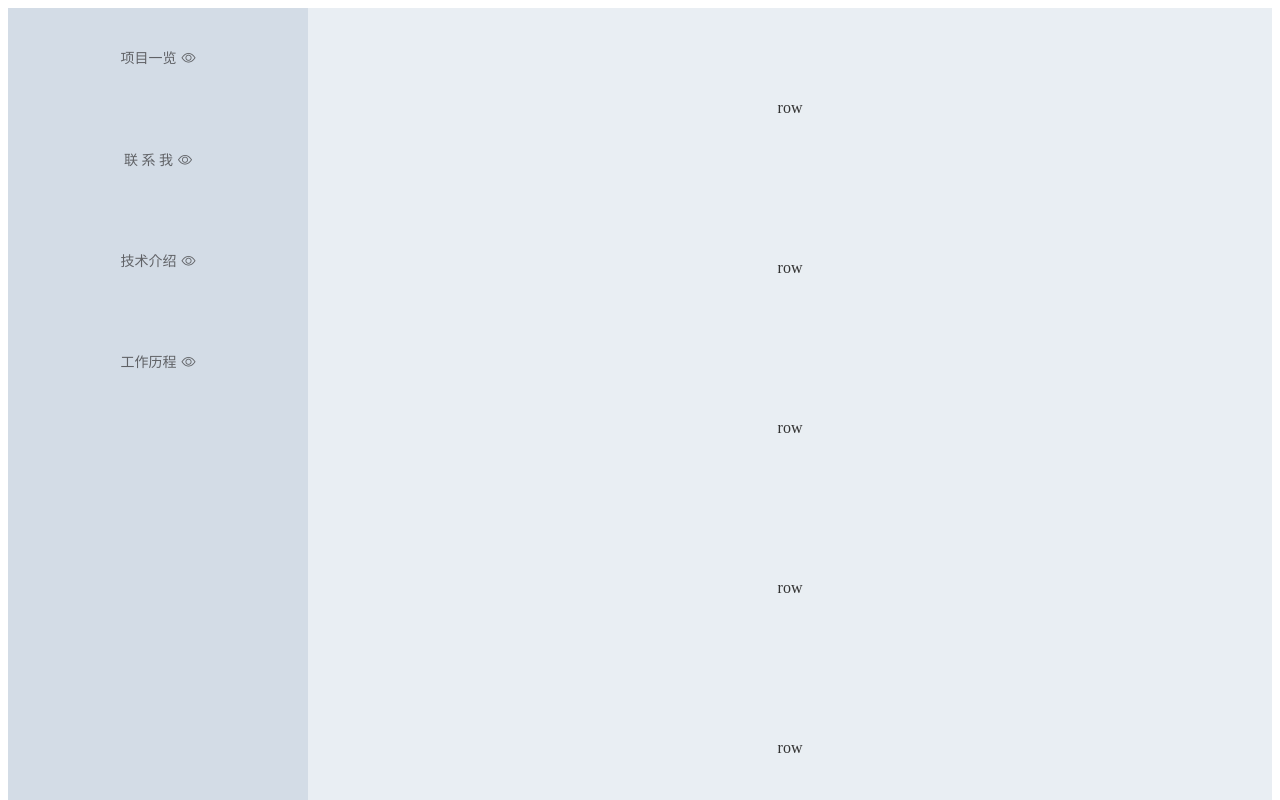
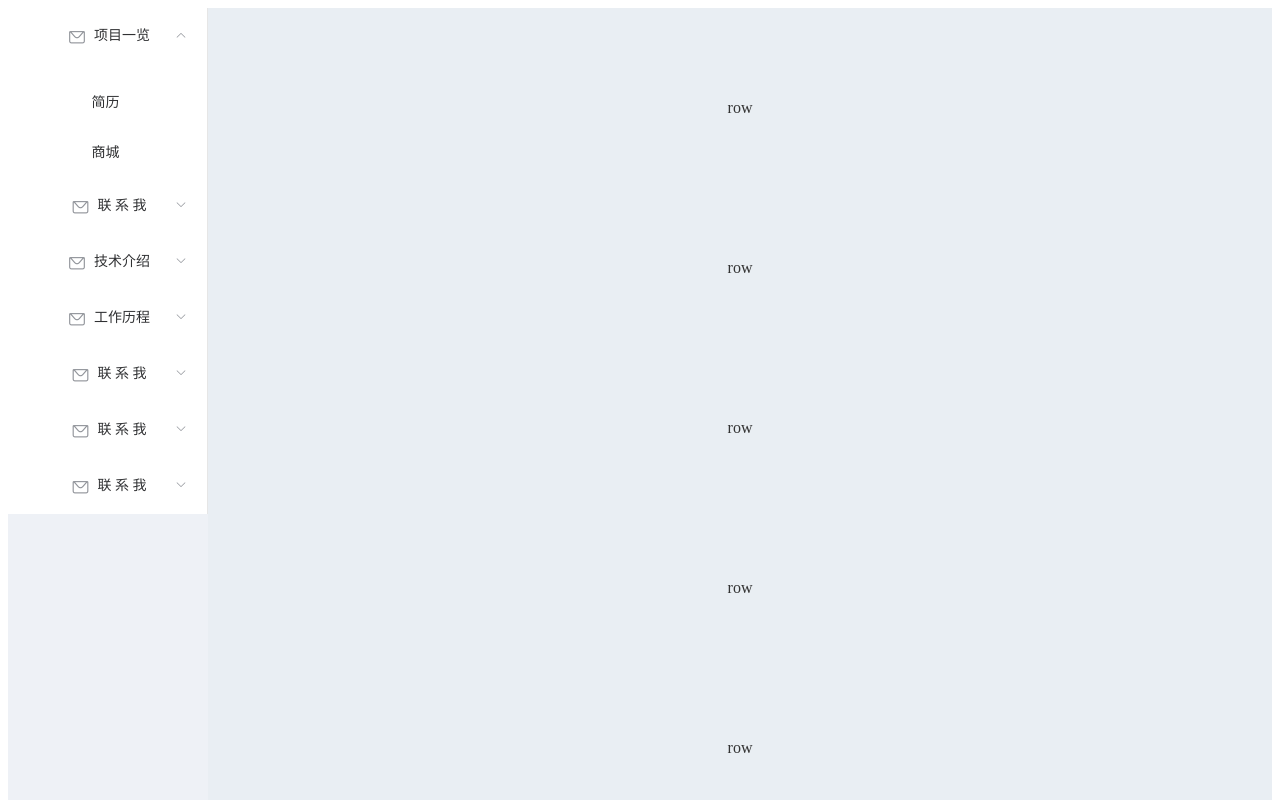
Before and after one commit to suveng/mede, a Vue app: page /index in a window 1280 px wide. Shown: the top 800 px of the page. Built offline with nearby package versions, Linux system fonts and the light colour scheme.

Commit message:
力邀炽培加入

```diff
--- a/src/views/Index.vue
+++ b/src/views/Index.vue
@@ -5,19 +5,58 @@
         <el-backtop/>
 
         <el-container>
-            <el-aside>
-                <el-row>
-                    <el-link>项目一览<i class="el-icon-view el-icon--right"/></el-link>
-                </el-row>
-                <el-row>
-                    <el-link>联 系 我<i class="el-icon-view el-icon--right"/></el-link>
-                </el-row>
-                <el-row>
-                    <el-link>技术介绍<i class="el-icon-view el-icon--right"/></el-link>
-                </el-row>
-                <el-row>
-                    <el-link>工作历程<i class="el-icon-view el-icon--right"/></el-link>
-                </el-row>
+            <el-aside width="200px" style="background-color: rgb(238, 241, 246)">
+                <el-menu  :default-openeds="['1']">
+                    <el-submenu index="1">
+                        <template slot="title"><i class="el-icon-message"></i>项目一览</template>
+                        <el-menu-item-group>
+                            <el-menu-item index="1-1">简历</el-menu-item>
+                            <el-menu-item index="1-2">商城</el-menu-item>
+                        </el-menu-item-group>
+                    </el-submenu>
+                    <el-submenu index="2">
+                        <template slot="title"><i class="el-icon-message"></i>联 系 我</template>
+                        <el-menu-item-group>
+                            <el-menu-item index="2-1">邮箱</el-menu-item>
+                            <el-menu-item index="2-2">github</el-menu-item>
+                            <el-menu-item index="2-3">csdn</el-menu-item>
+                            <el-menu-item index="2-4">博客园</el-menu-item>
+                        </el-menu-item-group>
+                    </el-submenu>
+                    <el-submenu index="3">
+                        <template slot="title"><i class="el-icon-message"></i>技术介绍</template>
+                    </el-submenu>
+                    <el-submenu index="4">
+                        <template slot="title"><i class="el-icon-message"></i>工作历程</template>
+                    </el-submenu>
+                    <el-submenu index="2">
+                        <template slot="title"><i class="el-icon-message"></i>联 系 我</template>
+                        <el-menu-item-group>
+                            <el-menu-item index="2-1">邮箱</el-menu-item>
+                            <el-menu-item index="2-2">github</el-menu-item>
+                            <el-menu-item index="2-3">csdn</el-menu-item>
+                            <el-menu-item index="2-4">博客园</el-menu-item>
+                        </el-menu-item-group>
+                    </el-submenu>
+                    <el-submenu index="2">
+                        <template slot="title"><i class="el-icon-message"></i>联 系 我</template>
+                        <el-menu-item-group>
+                            <el-menu-item index="2-1">邮箱</el-menu-item>
+                            <el-menu-item index="2-2">github</el-menu-item>
+                            <el-menu-item index="2-3">csdn</el-menu-item>
+                            <el-menu-item index="2-4">博客园</el-menu-item>
+                        </el-menu-item-group>
+                    </el-submenu>
+                    <el-submenu index="2">
+                        <template slot="title"><i class="el-icon-message"></i>联 系 我</template>
+                        <el-menu-item-group>
+                            <el-menu-item index="2-1">邮箱</el-menu-item>
+                            <el-menu-item index="2-2">github</el-menu-item>
+                            <el-menu-item index="2-3">csdn</el-menu-item>
+                            <el-menu-item index="2-4">博客园</el-menu-item>
+                        </el-menu-item-group>
+                    </el-submenu>
+                </el-menu>
             </el-aside>
 
             <el-container>
--- a/src/views/Register.vue
+++ b/src/views/Register.vue
@@ -1,15 +1,33 @@
 <template>
     <div class="register">
-        register
+        <el-form ref="form" :model="registerUser"  label-width="80px" class="registerForm">
+            <el-form-item label="用户名" prop="username">
+                <el-input v-model="registerUser.username" placeholder="请输入用户名"/>
+            </el-form-item>
+            <el-form-item label="密码" prop="password">
+                <el-input v-model="registerUser.password" placeholder="请输入密码"/>
+            </el-form-item>
+        </el-form>
     </div>
 </template>
 
 <script>
     export default {
-        name: "register"
+        name: "register",
+        components: {},
+        data(){
+            return {
+                registerUser: {
+                    username: "",
+                    password: "",
+                }
+            }
+        }
     }
 </script>
 
 <style scoped>
+.register .registerForm{
 
+}
 </style>
```
